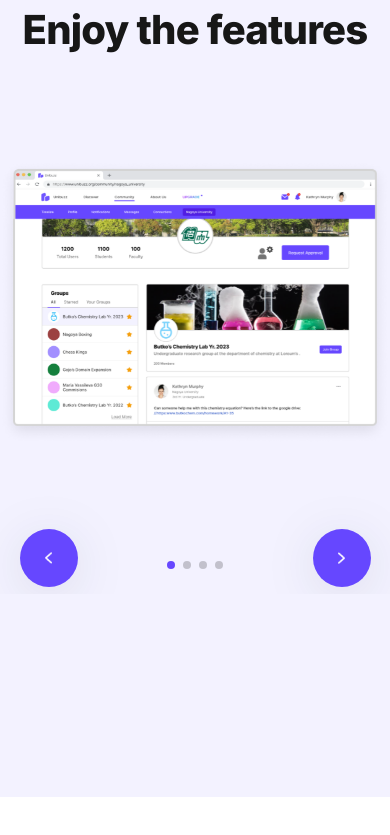
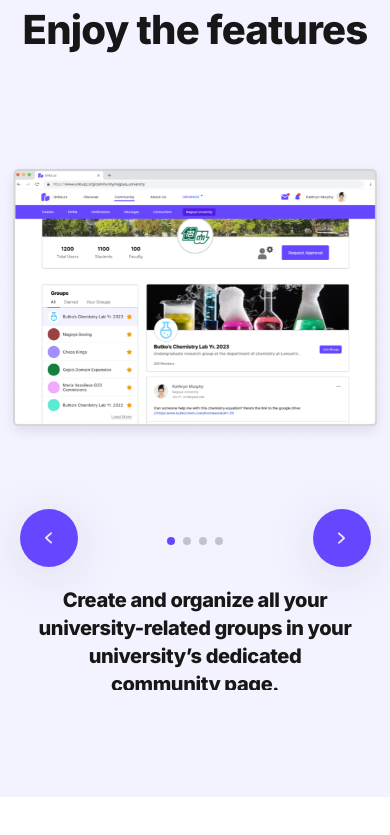
Before and after one commit to BacPacNet/web-app-client, a Next.js app: page / in a window 390 px wide. Shown: the part 5643-6478 px from the top of the page. Built offline with nearby package versions, Linux system fonts and the light colour scheme; no server answers.

Commit message:
code converted to ts

```diff
--- a/src/app/components/Navbar/Navbar.tsx
+++ b/src/app/components/Navbar/Navbar.tsx
@@ -15,137 +15,27 @@ import star from '../../../assets/star.png'
 import unibuzzLogo from '../../../assets/unibuzzLogo.png'
 import { usePathname } from 'next/navigation'
 
-// const Navbar: React.FC = () => {
-//   const pathname = usePathname()
-//   const [open, setOpen] = useState(false)
-//   const [hover, setHover] = useState(false)
-//   const menuContent = [
-//     {
-//       name: 'Discover',
-//       path: '/discover',
-//       display: "lap"
-//     },
-//     {
-//       name: 'Community',
-//       path: '/community',
-//       display: "lap"
-//     },
-//     {
-//       name: 'Timeline',
-//       path: '/',
-//       display: "mobile"
-//     },
-//     {
-//       name: 'Profile',
-//       path: '/',
-//       display: "mobile"
-//     },
-//     {
-//       name: 'Notifications',
-//       path: '/',
-//       display: "mobile"
-//     },
-//     {
-//       name: 'Messages',
-//       path: '/',
-//       display: "mobile"
-//     },
-//     {
-//       name: 'Connections',
-//       path: '/',
-//       display: "mobile"
-//     },
-//     {
-//       name: 'University Community',
-//       path: '/',
-//       display: "mobile"
-//     },
-//     {
-//       name: 'Chatbot',
-//       path: '/',
-//       display: "mobile"
-//     },
-//     {
-//       name: 'About us',
-//       path: '/aboutus',
-//       display: "lap"
-//     },
-//     {
-//       name: 'UPGRADE',
-//       path: '/upgrade',
-//       display: "lap"
-//     },
-//   ]
-//   return (
-//     <div className="navbar justify-around w-full center-v h-16 bg-white sticky top-0 left-0 z-50">
-//       <div className="left-nav h-8 center-v">
-//         <div className="logo center-v mr-16 h-full">
-//           <Link href="/">
-//             <Image src={unibuzzLogo} alt="BACPAC LOGO" className="h-full w-full cursor-pointer" />
-//           </Link>
-//         </div>
-//         <div className={open ? "nav-res gap-7 h-full flex items-center justify-around w-full relative" : "nav center-v gap-16 h-full w-full justify-around relative"}>
-//           {menuContent.map((item, index) => {
-//             return (
-//               <div className='nav-item'>
-//                 <li key={index} className="list-none">
-//                   {item.path === "/upgrade" ?
-//                     <div className='flex' onMouseOver={() => setHover(true)} onMouseLeave={() => setHover(false)}>
-//                       {item.display === "mobile" ? <Link href={item.path} className={pathname === item.path ? 'mobile nav-link active nav-link-ltr' : "mobile link special w-16"}>
-//                         {item.name}
-//                       </Link> :
-//                         <Link href={item.path} className={pathname === item.path ? 'nav-link active nav-link-ltr' : "link special w-16"}>
-//                           {item.name}
-//                         </Link>}
-//                       <Image src={star} alt='' className={hover ? "active-upgrade" : "upgrade"} />
-//                     </div>
-//                     : item.display === "mobile" ? <Link href={item.path} className={pathname === item.path ? 'mobile nav-link nav-link-ltr' : "mobile link"}>
-//                       {item.name}
-//                     </Link>
-//                       : <Link href={item.path} className={pathname === item.path ? ' nav-link active nav-link-ltr' : " link"}>
-//                         {item.name}
-//                       </Link>}
-//                 </li>
-//               </div>
-//             )
-//           })}
-//           <div className={open ? "btn-res" : "right-nav w-48 center-v justify-start h-9 "}>
-//             <button className="btn btn-primary w-2/4 text-sm font-medium text-[#6647FF] text-right h-full">Sign Up</button>
-//             <button className="btn btn-secondary ml-6 w-2/4 text-right text-sm font-medium h-full">Login</button>
-//           </div>
-//         </div>
-//       </div>
-//       <div className="hamberger-menu">
-//         {open ? <Image src={close} alt='close' className='w-full h-full' onClick={() => setOpen(false)} /> :
-//           <Image src={buttonIcon} alt='hamburger-menu' className='w-full h-full' onClick={() => setOpen(true)} />}
-//       </div>
-//     </div >
-//   )
-// }
-
-// export default Navbar
-
+interface MenuItem {
+  name: string
+  path: string
+  display: string
+}
 const Navbar: React.FC = () => {
-  const [isMobile, setIsMobile] = useState(false)
+  const [isMobile, setIsMobile] = useState<boolean>(false)
   const pathname = usePathname()
-  const [open, setOpen] = useState(false)
-  const [isLogin, setIsLogin] = useState(false)
-  const [hover, setHover] = useState(false)
+  const [open, setOpen] = useState<boolean>(false)
+  // isLogin is just for demo purpose.
+  const [isLogin, setIsLogin] = useState<boolean>(false)
+  const [hover, setHover] = useState<boolean>(false)
   useEffect(() => {
     const handleResize = () => {
       setIsMobile(window.innerWidth < 375)
     }
-
-    // Initial call to set the initial state
     handleResize()
-
-    // Event listener for window resize
     window.addEventListener('resize', handleResize)
-
-    // Cleanup function
     return () => window.removeEventListener('resize', handleResize)
   }, [])
-  const menuContent = [
+  const menuContent: MenuItem[] = [
     {
       name: 'Discover',
       path: '/discover',
@@ -202,7 +92,7 @@ const Navbar: React.FC = () => {
       display: 'lap',
     },
   ]
-  const filteredMenuContent = isMobile ? menuContent : menuContent.filter((item) => item.display !== 'mobile')
+  const filteredMenuContent: MenuItem[] = isMobile ? menuContent : menuContent.filter((item) => item.display !== 'mobile')
   return (
     <div className="navbar justify-around w-full center-v h-16 bg-white sticky top-0 left-0 z-50">
       <div className="left-nav h-8 center-v">
--- a/src/app/components/Section-2/Section2.css
+++ b/src/app/components/Section-2/Section2.css
@@ -146,12 +146,9 @@
     height: 118px;
   }
   .h2 {
+    font-size: 44px;
     width: 100%;
     height: 216px;
-    /* padding: 24px; */
-  }
-  .h2 {
-    font-size: 44px;
     font-weight: 700;
     line-height: 48px;
     letter-spacing: -0.02em;
@@ -181,6 +178,7 @@
   .hp2 {
     width: 100%;
     height: 216px;
+    margin-top: 50px;
     /* padding: 24px; */
   }
 }
--- a/src/app/components/Section-2/Section2.tsx
+++ b/src/app/components/Section-2/Section2.tsx
@@ -14,15 +14,11 @@ import picture from '../../../assets/Section Image.png'
 import sectionNumber from '../../../assets/Number2.png'
 import users from '../../../assets/users.png'
 
-function Section2() {
-  const [typingStart, setTypingStart] = useState(false)
+const Section2: React.FC = () => {
+  const [typingStart, setTypingStart] = useState<boolean>(false)
   useEffect(() => {
-    try {
-      AOS.init({ duration: 300 })
-      setTypingStart(true)
-    } catch (e) {
-      console.log('error')
-    }
+    AOS.init({ duration: 300 })
+    setTypingStart(true)
   }, [])
   return (
     <div className="section-2 bg-white flex flex-col items-center">
--- a/src/app/components/Section-3/Section3.tsx
+++ b/src/app/components/Section-3/Section3.tsx
@@ -4,7 +4,7 @@ import Image from 'next/image'
 import Slider from '../Slider/Slider'
 import number3 from '../../../assets/number3.png'
 
-function Section3() {
+const Section3: React.FC = () => {
   return (
     <div className="section3 bg-[#F3F2FF]">
       <div className="heading-3">
--- a/src/app/components/Sections/Sections.tsx
+++ b/src/app/components/Sections/Sections.tsx
@@ -2,7 +2,8 @@
 
 import './Sections.css'
 
-import Image from 'next/image'
+import Image, { StaticImageData } from 'next/image'
+
 import { Parallax } from 'react-parallax'
 import SectionsInfo from './SectionsInfo'
 import applicantModel from '../../../assets/applicantModel.png'
@@ -10,8 +11,19 @@ import facultyModel from '../../../assets/facultyModel.png'
 import sectionNumber from '../../../assets/Number Label.png'
 import studentModel from '../../../assets/studentModel.png'
 
-function Sections() {
-  const sectionContent = [
+interface SectionContentItem {
+  title: string
+  subTitle: string
+  desc: string
+  image: StaticImageData
+  className: string
+  subClass: string
+  animation: string[]
+  reverse: boolean
+}
+
+const Sections: React.FC = () => {
+  const sectionContent: SectionContentItem[] = [
     {
       title: 'Applicants',
       subTitle: 'Embark on your university journey with confidence',
--- a/src/app/components/Slider/Slider.css
+++ b/src/app/components/Slider/Slider.css
@@ -133,7 +133,7 @@
 
 @media only screen and (max-width: 768px) and (min-width: 350px) {
   .swiper_container {
-    height: 30rem;
+    height: 36rem;
     width: 100%;
     /* border: 2px solid red; */
     overflow-x: hidden;
@@ -142,6 +142,7 @@
   .slider-container {
     padding: 0rem 0rem;
     margin: 0 0;
+    height: 34rem;
   }
   .swiper-slide {
     width: 100%;
@@ -150,14 +151,14 @@
     /* transform: translateX(35%); */
   }
   .swiper-pagination {
-    transform: translateY(-13px);
+    transform: translateY(-133px);
   }
   .slider-controler {
     bottom: 5rem;
     width: 100%;
   }
   .slider-btn {
-    top: 15.46px;
+    top: -100.54px;
     width: 90%;
   }
   .active-img {
@@ -173,7 +174,8 @@
   }
   .description {
     width: 90%;
-    border: 2px solid red;
+    /* border: 2px solid red; */
+    margin-top: -106px;
   }
   .animated-description {
     width: 90%;
@@ -214,7 +216,7 @@
     /* border: 2px solid #d4d4d4; */
     height: 244.75px;
     object-fit: fill;
-    transform: translateX(0px);
+    transform: translateX(9px);
   }
   .not-active-img {
     display: none;
--- a/tsconfig.json
+++ b/tsconfig.json
@@ -35,7 +35,7 @@
     "**/*.tsx",
     "jest.config.ts",
     "jest.setup.js"
-  ],
+, "src/app/components/Slider/Slider.js"  ],
   "exclude": [
     "node_modules"
   ]
```
